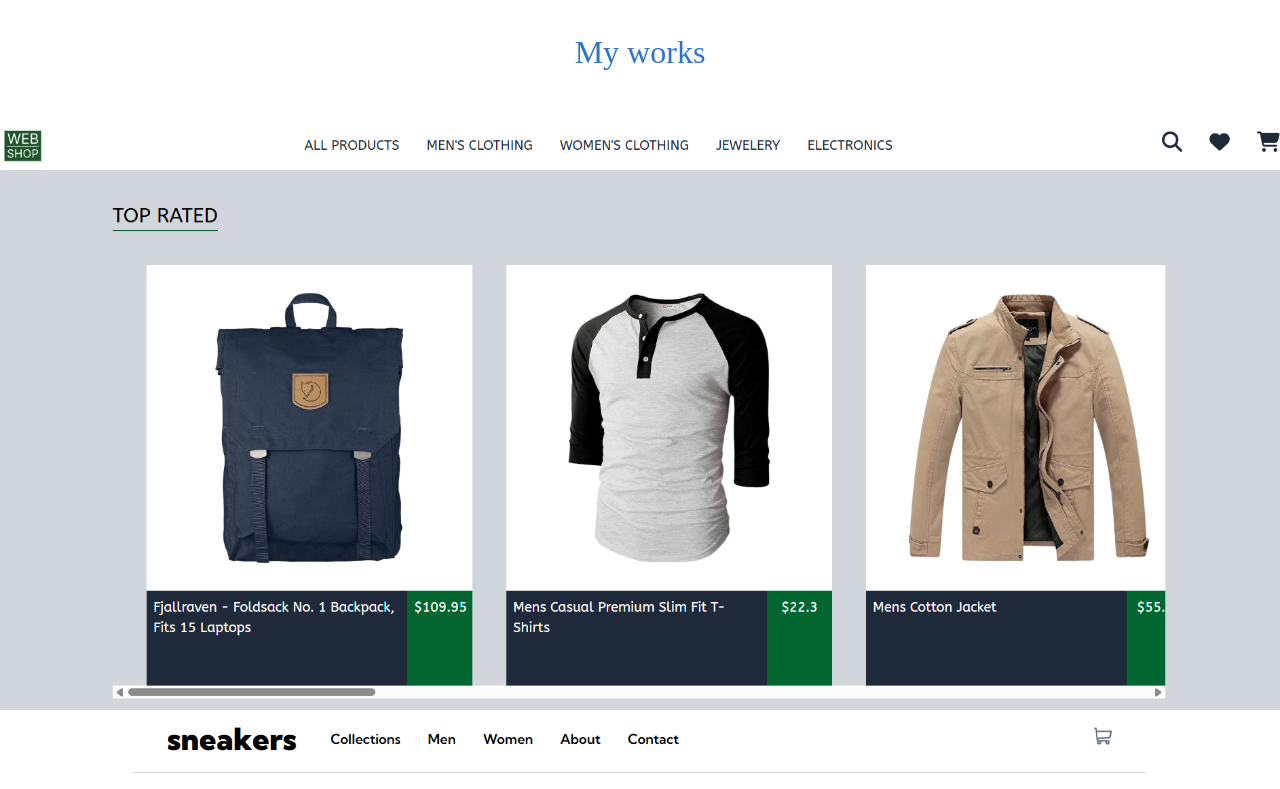
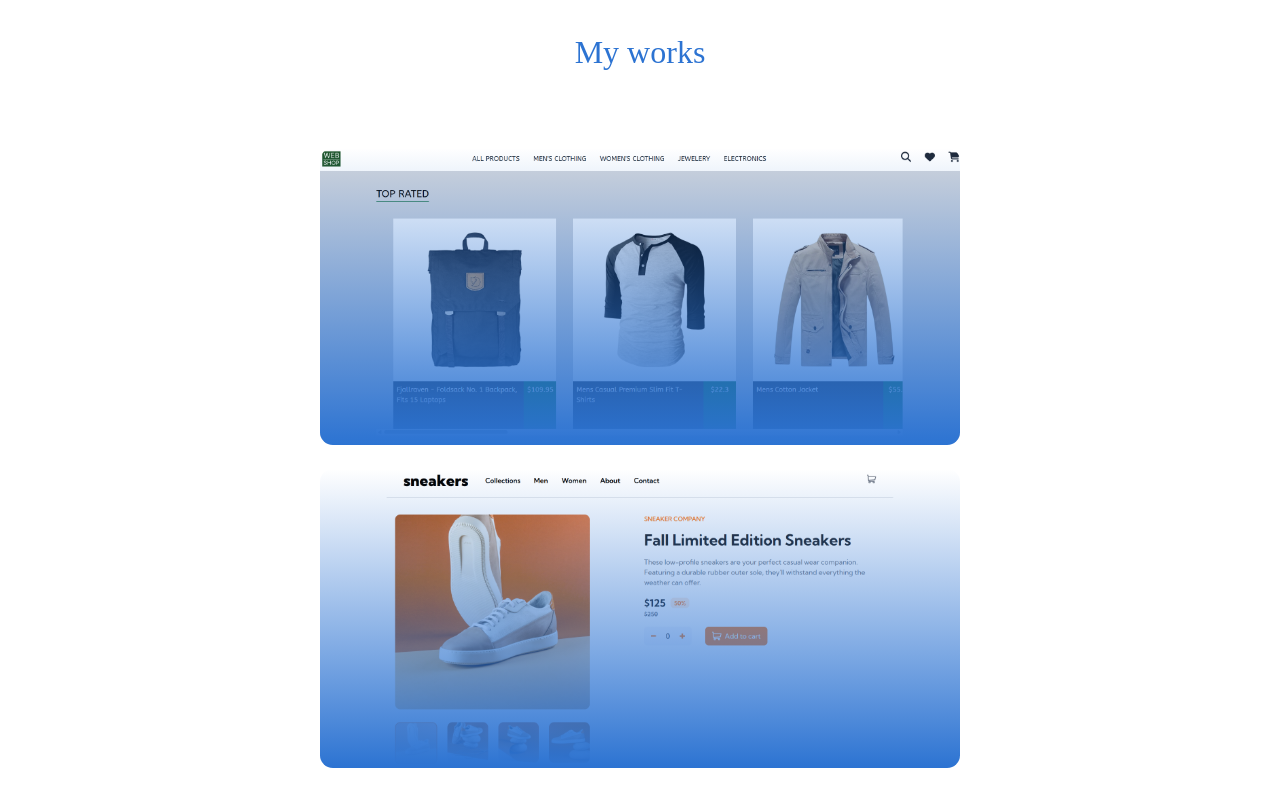
Before and after one commit to mn46/portfolio-bulma, a website: page index.html in a window 1280 px wide. Shown: the part 820-1609 px from the top of the page. Drawn offline with Linux system fonts and the light colour scheme; a web font is replaced by a local one.

Commit message:
Style the project cards

```diff
--- a/index.html
+++ b/index.html
@@ -51,10 +51,13 @@
       </section>
       <section id="my_works">
         <h2 class="is-size-3 has-text-centered my-6">My works</h2>
-        <div id="projects_list">
+        <div
+          id="projects_list"
+          class="is-flex is-flex-direction-column is-align-items-center mx-4"
+        >
           <template id="project_card">
-            <button>
-              <div></div>
+            <button class="project-button mt-5 is-relative">
+              <div class="button-overlay is-fullheight is-fullwidth"></div>
               <img src="" class="project-image" />
             </button>
           </template>
--- a/portfolio-bulma.scss
+++ b/portfolio-bulma.scss
@@ -48,6 +48,23 @@ nav,
   animation: move-down 300ms ease-out forwards;
 }
 
+.project-button {
+  width: 50vw;
+  border-radius: 0.8rem;
+  overflow: hidden;
+}
+
+.button-overlay {
+  position: absolute;
+  top: 0;
+  left: 0;
+  width: 100%;
+  height: 100%;
+  background-image: linear-gradient(transparent, $primary);
+}
+
+// animation
+
 @keyframes move-down {
   0% {
     transform: translateY(0);
@@ -56,3 +73,9 @@ nav,
     transform: translateY(50%);
   }
 }
+
+@media screen and (max-width: 48rem) {
+  .project-button {
+    width: 100%;
+  }
+}
```
Also changed, not shown: portfolio-bulma.css, 1 other file.
